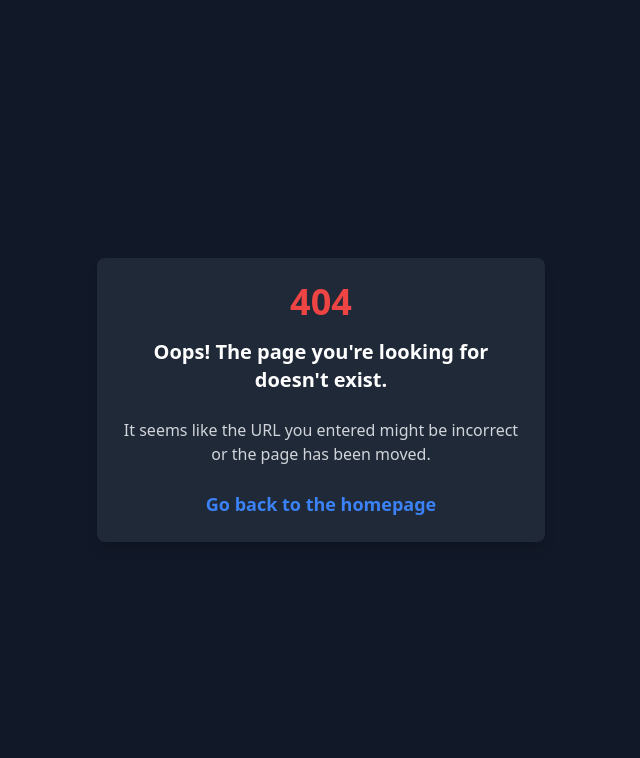
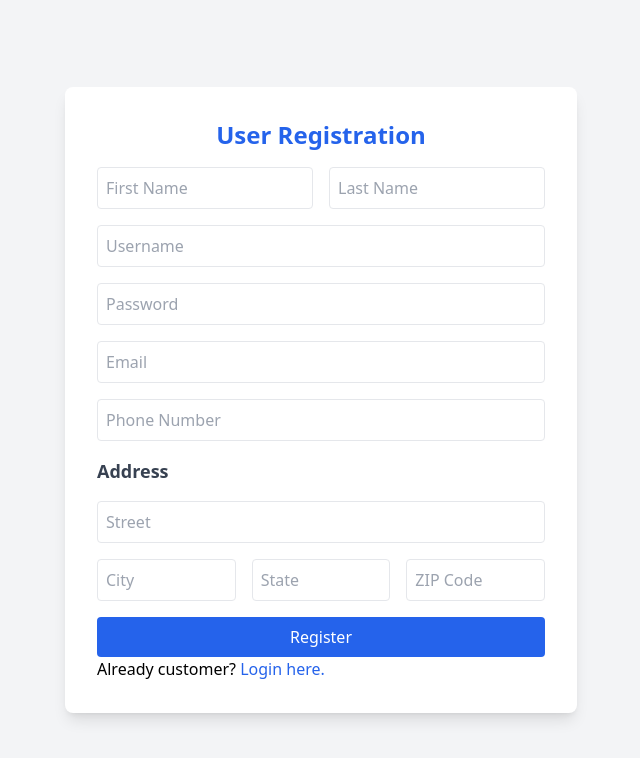
Before and after one commit to Nisarg0077/PC-World, a React (Create React App) app in the folder client/: page /register in a window 1280 px wide. Before the commit this address had no page. Shown: the top 758 px of the page, without its empty margins (319-959 px from the left). Built offline with nearby package versions, Linux system fonts and the light colour scheme.

Commit message:
registration and client profile page created
client:

-New Register page created.
-New Client profile page created.
-Logout button fixed in moblie view.
-register page link add in login page.

Backend:

-Client Register api created.

```diff
--- a/client/src/App.js
+++ b/client/src/App.js
@@ -7,6 +7,9 @@ import Home from './view/Home';
 import ShopNow from './view/ShopNow';
 import { ViewProudct } from './view/ViewProudct';
 import { Login } from './view/Login';
+import Register from './view/Register';
+import ClinetProfile from './view/ClientProfile';
+
 
 
 function App() {
@@ -17,8 +20,9 @@ function App() {
       <Routes>
       <Route path='/' Component={Home} />
        <Route path='/login' Component={Login} />
-      {/*<Route path='/logout' Component={Logout} />
-      <Route path='/register' Component={Register} /> */}
+      {/* <Route path='/logout' Component={Logout} /> */}
+      <Route path='/register' Component={Register} />
+      <Route path='/userProfile' Component={ClinetProfile}/>
       <Route path="/shopnow" Component={ShopNow}/>
       <Route path='/viewProduct' Component={ViewProudct}/>
       <Route path="*" Component={NotFound}/>
--- /dev/null
+++ b/client/src/view/ClientProfile.js
@@ -0,0 +1,132 @@
+import React, { useState, useEffect } from "react";
+import { useNavigate } from "react-router-dom";
+import Navbar from "./Navbar";
+import axios from "axios";
+
+const ClinetProfile = () => {
+  const [user, setUser] = useState(null);  // ✅ Fix: Start with `null`
+  const navigate = useNavigate();
+
+  useEffect(() => {
+    const fetchUserData = async () => {
+      const storedClient = sessionStorage.getItem("ClientUser");
+
+      if (!storedClient) {
+        console.error("clientUser not found in sessionStorage");
+        navigate("/login");
+        return;
+      }
+
+      try {
+        const parsedAdmin = JSON.parse(storedClient);
+        console.log("Fetching user:", parsedAdmin.username);  // ✅ Debugging
+
+        const response = await axios.post("http://localhost:5000/api/client/user", {
+          username: parsedAdmin.username
+        });
+
+        if (response.data) {
+          console.log("User data received:", response.data);  // ✅ Debugging
+          setUser(response.data);
+        } else {
+          console.error("Empty user data received");
+        }
+      } catch (error) {
+        console.error("Failed to fetch admin profile:", error);
+      }
+    };
+
+    fetchUserData();
+  }, []);
+
+  if (!user) {
+    return <p className="text-center mt-10 text-gray-600">Loading...</p>;
+  }
+
+  return (
+    <div className="h-screen flex flex-col bg-gray-100">
+      {/* Navbar */}
+      <header className="sticky top-0 z-50 bg-white shadow-md">
+        <Navbar />
+      </header>
+
+      <div className="flex flex-1 overflow-hidden">
+
+
+        {/* Main Content */}
+        <main className="flex-grow p-6 overflow-y-auto">
+          <div className="max-w-4xl mx-auto bg-white shadow-md rounded-lg p-6">
+            <h2 className="text-2xl font-bold text-gray-800 mb-6">My Profile</h2>
+
+            <div className="flex items-center space-x-6">
+              {/* Profile Image Placeholder */}
+              <div className="w-24 h-24 rounded-full border-4 border-blue-500 flex items-center justify-center bg-gray-200">
+                <span className="text-3xl font-bold text-gray-600">
+                  {user?.firstName?.charAt(0).toUpperCase()}
+                </span>
+              </div>
+
+              {/* Profile Details */}
+              <div className="flex-1">
+                <p className="text-lg text-gray-700">
+                  <span className="font-semibold">Username:</span> {user?.username}
+                </p>
+                <p className="text-lg text-gray-700">
+                  <span className="font-semibold">Full Name:</span> {user?.firstName} {user?.lastName}
+                </p>
+                <p className="text-lg text-gray-700">
+                  <span className="font-semibold">Email:</span> {user?.email}
+                </p>
+                <p className="text-lg text-gray-700">
+                  <span className="font-semibold">Role:</span> {user?.role}
+                </p>
+                <p className="text-lg text-gray-700">
+                  <span className="font-semibold">Phone:</span> {user?.phone}
+                </p>
+              </div>
+            </div>
+
+            {/* Address Section */}
+            <div className="mt-6">
+              <h3 className="text-xl font-semibold text-gray-800">Address</h3>
+              <p className="text-lg text-gray-700">{user?.address?.street}</p>
+              <p className="text-lg text-gray-700">
+                {user?.address?.city}, {user?.address?.state} - {user?.address?.zip}
+              </p>
+            </div>
+
+            {/* Account Info */}
+            <div className="mt-6">
+  <h3 className="text-xl font-semibold text-gray-800">Account Information</h3>
+  <p className="text-lg text-gray-700">
+    <span className="font-semibold">Created At: </span>
+    {user?.createdAt ? new Date(user.createdAt).toLocaleDateString() : "N/A"}
+  </p>
+  <p className="text-lg text-gray-700">
+    <span className="font-semibold">Last Updated: </span>
+    {user?.updatedAt ? new Date(user.updatedAt).toLocaleDateString() : "N/A"}
+  </p>
+</div>
+
+            {/* Action Buttons */}
+            <div className="mt-6 flex space-x-4">
+              <button className="px-4 py-2 bg-blue-500 text-white rounded-lg hover:bg-blue-600">
+                Edit Profile
+              </button>
+              <button
+              onClick={() => {
+                sessionStorage.removeItem("ClientUser");
+                navigate("/login");
+              }}
+              className="px-4 py-2 bg-red-500 text-white rounded-lg hover:bg-red-600">
+                Logout
+              </button>
+            </div>
+          </div>
+        </main>
+      </div>
+    </div>
+  );
+};
+
+export default ClinetProfile;
--- a/client/src/view/Login.js
+++ b/client/src/view/Login.js
@@ -90,6 +90,9 @@ export const Login = () => {
           )}
         </div>
       )}
+      <div>
+      If not already user?<a href='/register' className='text-blue-600'> Register here.</a>
+      </div>
     </div>
   </div>
   )
--- a/client/src/view/Navbar.js
+++ b/client/src/view/Navbar.js
@@ -67,7 +67,7 @@ export default function Navbar() {
               {isDropdownOpen && (
                 <div className="absolute right-0 mt-3 bg-white text-gray-800 rounded-md shadow-xl w-48 z-10">
                   <Link
-                    to="/adminProfile"
+                    to="/userProfile"
                     className="block px-4 py-2 hover:bg-gray-100 transition duration-200"
                   >
                     Profile
@@ -108,7 +108,7 @@ export default function Navbar() {
       {/* Mobile Menu */}
       <div
         className={`absolute top-14 left-0 w-full bg-white transition-all ${
-          isOpen ? "max-h-72 opacity-100" : "max-h-0 opacity-0"
+          isOpen ? "max-h-80 opacity-100" : "max-h-0 opacity-0"
         } overflow-hidden`}
       >
         <ul className="md:hidden text-center py-4 space-y-3 bg-gradient-to-r from-blue-600 to-purple-600">
@@ -148,7 +148,7 @@ export default function Navbar() {
             <div className="relative">
 
                   <Link
-                    to="/adminProfile"
+                    to="/userProfile"
                     className="block px-4 py-2 text-white hover:text-gray-200 transition duration-200"
                   >
                     Profile
@@ -158,7 +158,7 @@ export default function Navbar() {
                       sessionStorage.removeItem("ClientUser");
                       navigate("/login");
                     }}
-                    className="block w-full text-left px-4 py-2 hover:bg-gray-100 transition duration-200"
+                    className="block w-full text-white bg-red-600 text-center px-4 py-2 hover:bg-red-100 hover:text-red-600 transition duration-200"
                   >
                     Logout
                   </button>
--- /dev/null
+++ b/client/src/view/Register.js
@@ -0,0 +1,163 @@
+import { useState } from "react";
+import axios from "axios";
+
+export default function Register() {
+  const [formData, setFormData] = useState({
+    username: "",
+    password: "",
+    firstName: "",
+    lastName: "",
+    email: "",
+    phone: "",
+    street: "",
+    city: "",
+    state: "",
+    zip: "",
+  });
+
+  const [message, setMessage] = useState("");
+
+  const handleChange = (e) => {
+    const { name, value } = e.target;
+    setFormData({ ...formData, [name]: value });
+  };
+
+  const handleSubmit = async (e) => {
+    e.preventDefault();
+    try {
+      const response = await axios.post("http://localhost:5000/api/register", formData);
+      setMessage("Registration successful!");
+      setFormData({
+        username: "",
+        password: "",
+        firstName: "",
+        lastName: "",
+        email: "",
+        phone: "",
+        street: "",
+        city: "",
+        state: "",
+        zip: "",
+      });
+    } catch (error) {
+      setMessage("Registration failed. Try again.");
+    }
+  };
+
+  return (
+    <div className="flex justify-center items-center min-h-screen bg-gray-100">
+      <div className="bg-white p-8 rounded-lg shadow-lg w-full max-w-lg">
+        <h2 className="text-2xl font-bold text-center text-blue-600 mb-4">User Registration</h2>
+
+        {message && <p className="text-center mb-4 text-green-600">{message}</p>}
+
+        <form onSubmit={handleSubmit} className="space-y-4">
+          <div className="grid grid-cols-2 gap-4">
+            <input
+              type="text"
+              name="firstName"
+              value={formData.firstName}
+              onChange={handleChange}
+              placeholder="First Name"
+              className="p-2 border rounded w-full"
+              required
+            />
+            <input
+              type="text"
+              name="lastName"
+              value={formData.lastName}
+              onChange={handleChange}
+              placeholder="Last Name"
+              className="p-2 border rounded w-full"
+              required
+            />
+          </div>
+
+          <input
+            type="text"
+            name="username"
+            value={formData.username}
+            onChange={handleChange}
+            placeholder="Username"
+            className="p-2 border rounded w-full"
+            required
+          />
+          <input
+            type="password"
+            name="password"
+            value={formData.password}
+            onChange={handleChange}
+            placeholder="Password"
+            className="p-2 border rounded w-full"
+            required
+          />
+          <input
+            type="email"
+            name="email"
+            value={formData.email}
+            onChange={handleChange}
+            placeholder="Email"
+            className="p-2 border rounded w-full"
+            required
+          />
+          <input
+            type="text"
+            name="phone"
+            value={formData.phone}
+            onChange={handleChange}
+            placeholder="Phone Number"
+            className="p-2 border rounded w-full"
+            required
+          />
+
+          <h3 className="text-lg font-semibold text-gray-700">Address</h3>
+          <input
+            type="text"
+            name="street"
+            value={formData.street}
+            onChange={handleChange}
+            placeholder="Street"
+            className="p-2 border rounded w-full"
+            required
+          />
+          <div className="grid grid-cols-3 gap-4">
+            <input
+              type="text"
+              name="city"
+              value={formData.city}
+              onChange={handleChange}
+              placeholder="City"
+              className="p-2 border rounded w-full"
+              required
+            />
+            <input
+              type="text"
+              name="state"
+              value={formData.state}
+              onChange={handleChange}
+              placeholder="State"
+              className="p-2 border rounded w-full"
+              required
+            />
+            <input
+              type="text"
+              name="zip"
+              value={formData.zip}
+              onChange={handleChange}
+              placeholder="ZIP Code"
+              className="p-2 border rounded w-full"
+              required
+            />
+          </div>
+
+          <button type="submit" className="w-full bg-blue-600 text-white p-2 rounded hover:bg-blue-700">
+            Register
+          </button>
+        </form>
+        <div>
+        Already customer?<a href="/login" className="text-blue-600"> Login here.</a>
+        </div>
+      </div>
+    </div>
+  );
+}
```
Also changed, not shown: 1 other file (tests, documents, lock files or other folders).
